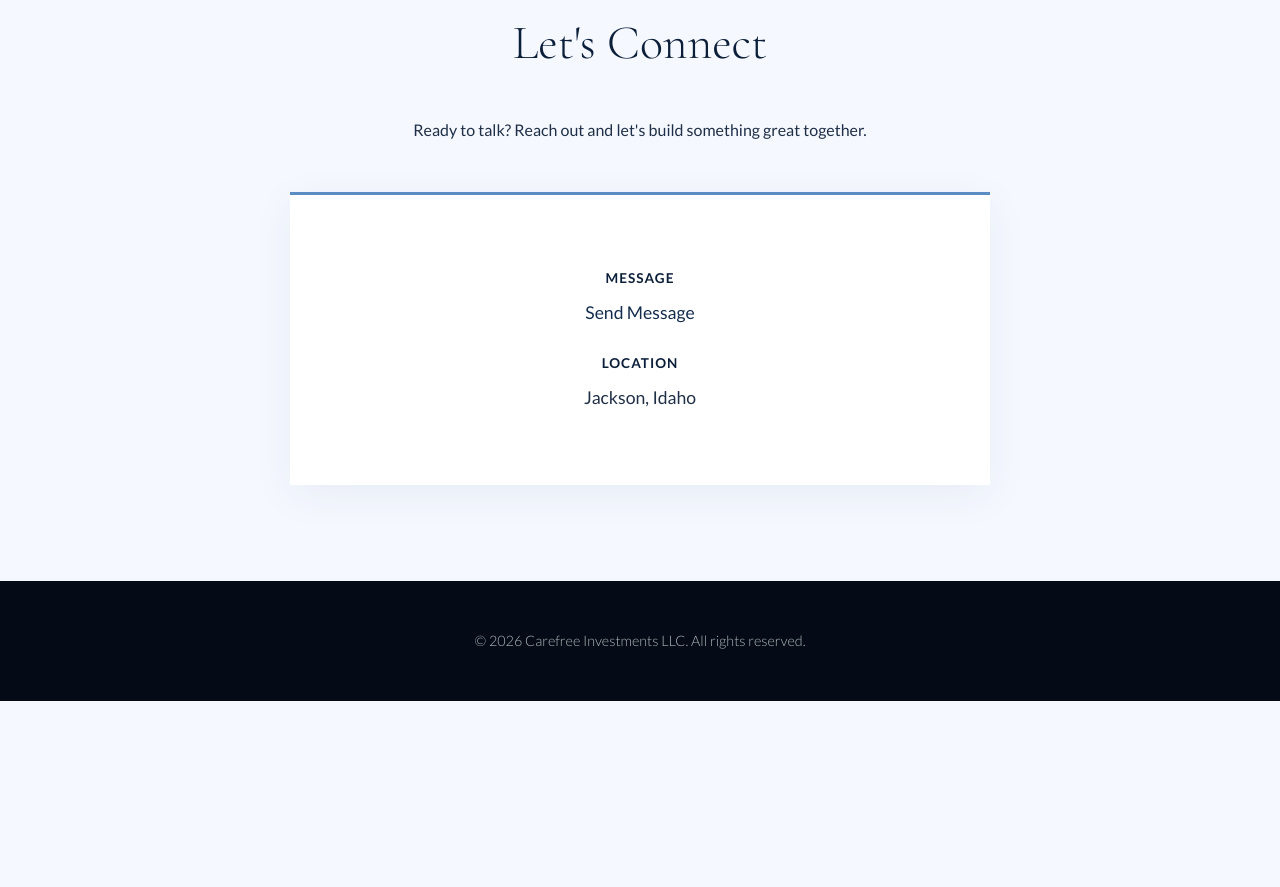
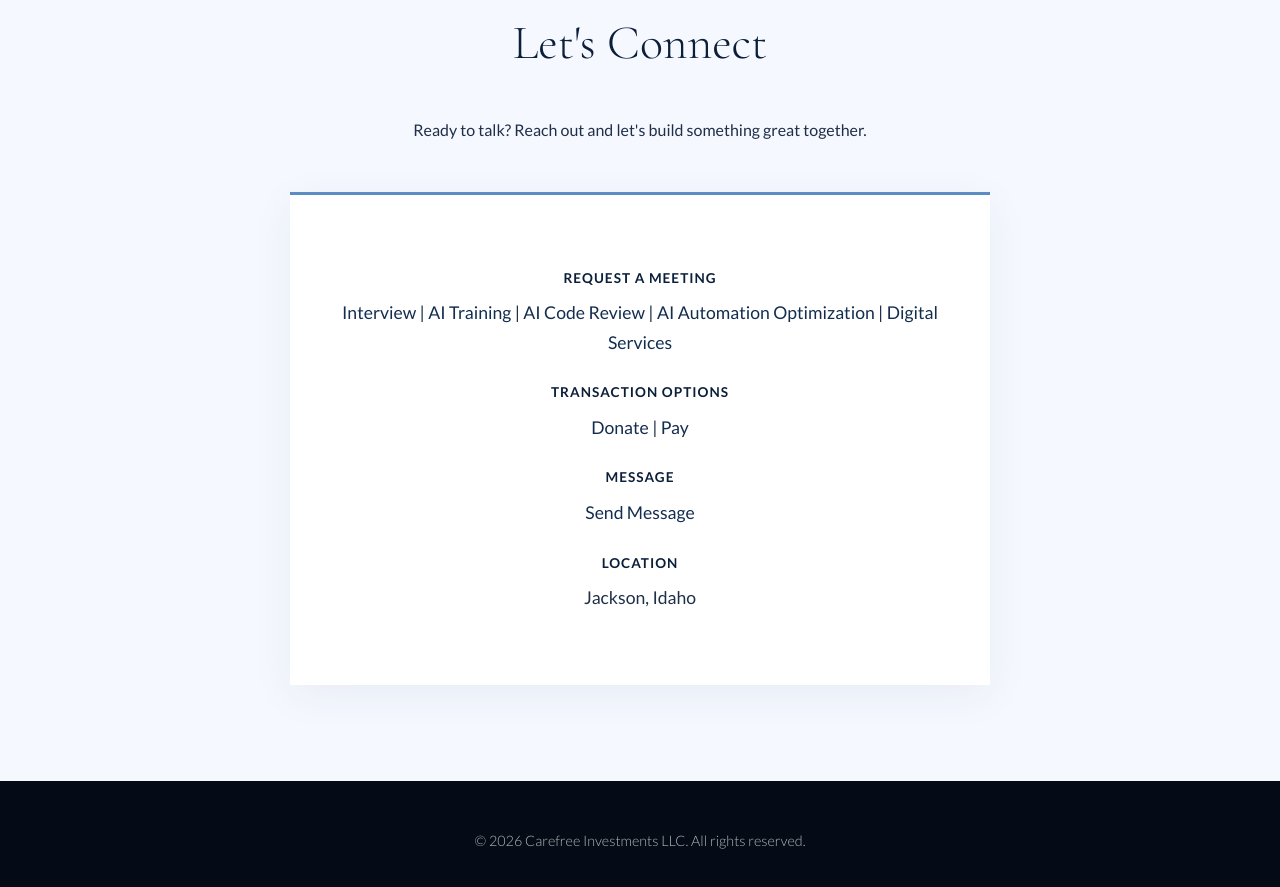
Before and after one commit to carefreeinv/carefreeinv.github.io, a website: page index.html in a window 1280 px wide. Shown: the part 3547-4434 px from the top of the page. Before the commit the page ends 4248 px from the top, so only its background shows below. Drawn offline with nearby package versions, Linux system fonts and the light colour scheme.

Commit message:
Add contact options for meetings and transactions

```diff
--- a/index.html
+++ b/index.html
@@ -981,6 +981,21 @@
                     <p>Ready to talk? Reach out and let's build something great together.</p>
 
                     <div class="contact-info">
+                        <div class="contact-item">
+                            <strong>Request a Meeting</strong>
+                            <a href="https://calendly.com/carefreeinv/10m" target="_blank">Interview</a> |
+                            <a href="https://calendly.com/carefreeinv/50ms" target="_blank">AI Training</a> |
+                            <a href="https://calendly.com/carefreeinv/25ms" target="_blank">AI Code Review</a> |
+                            <a href="https://calendly.com/carefreeinv/50ms" target="_blank">AI Automation Optimization</a> |
+                            <a href="https://calendly.com/carefreeinv/50ms" target="_blank">Digital Services</a>
+                        </div>
+
+                        <div class="contact-item">
+                            <strong>Transaction Options</strong>
+                            <a href="https://donate.stripe.com/28E6oHeq8fxQ5p7fmBdjO01" target="_blank">Donate</a> |
+                            <a href="https://buy.stripe.com/6oU3cveq84TceZH2zPdjO00" target="_blank">Pay</a>
+                        </div>
+
                         <div class="contact-item">
                             <strong>Message</strong>
                             <a href="mailto:carefreeinv@gmail.com?subject=Carefree Investments Inquiry" target="_blank">Send Message</a>
```
